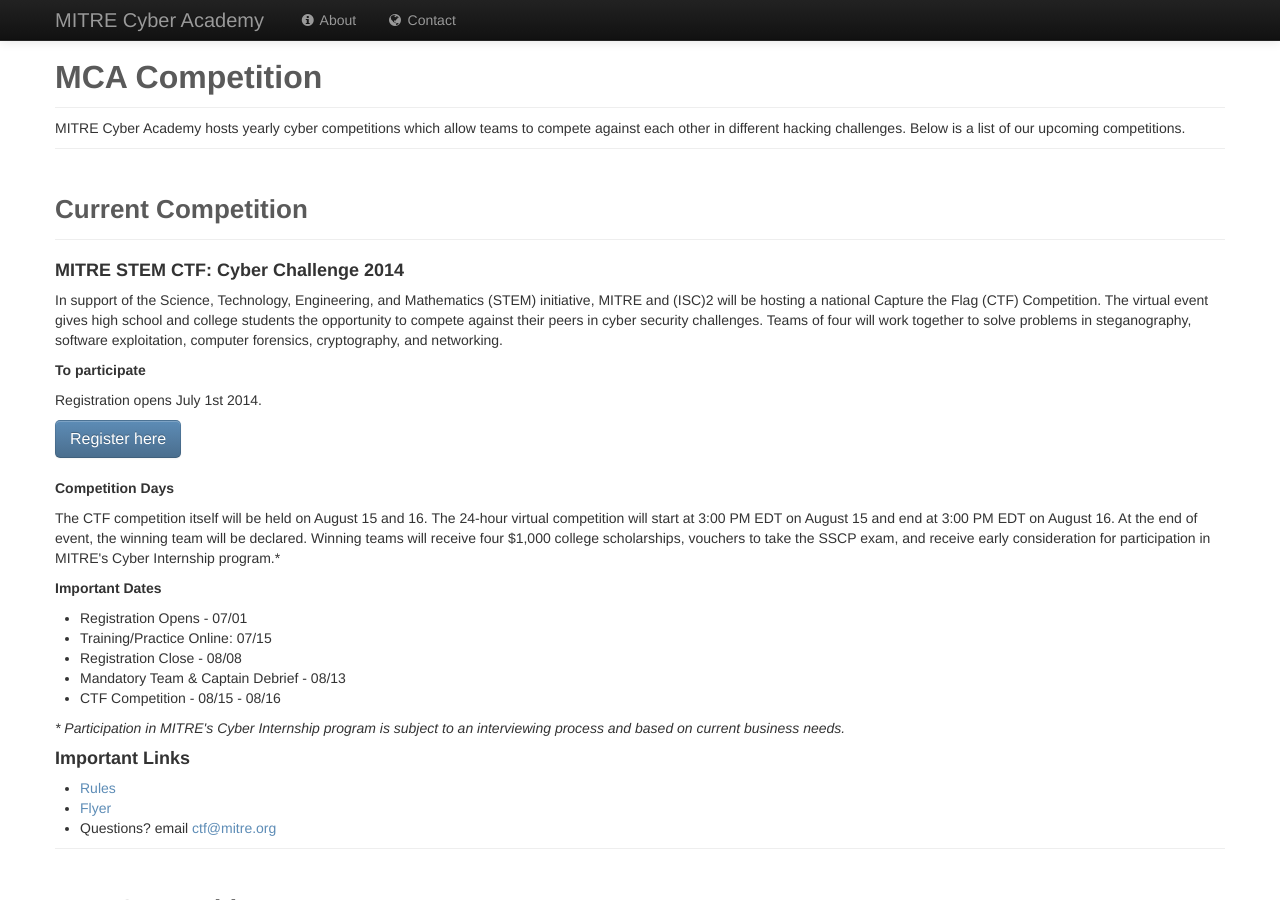
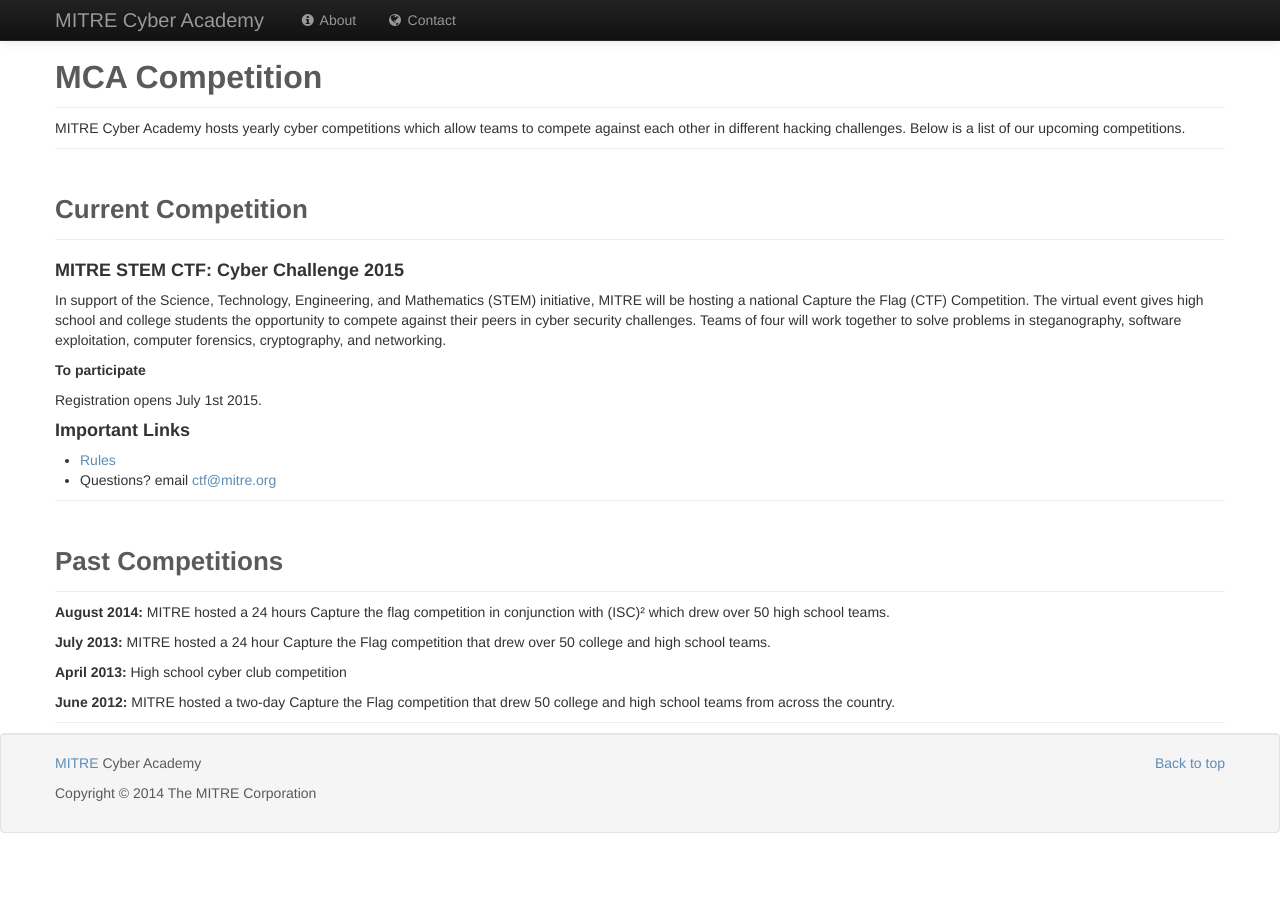
Before and after one commit to mitre-cyber-academy/mitre-cyber-academy.github.io, a Jekyll site: the page built from competitions/index.html, in a window 1280 px wide and 900 px high, scrolled down 279 px. Built offline with Jekyll 4.4.1, drawn with Linux system fonts in a browser that asks for light colours; after the commit the page ends 1112 px from its top, so only the background shows below that.

Commit message:
Updated competition page to no longer contain 2014 competition information and instead contain information for the 2015 competition.

```diff
--- a/competitions/index.html
+++ b/competitions/index.html
@@ -36,51 +36,19 @@ redirect_from:
         <h2>Current Competition</h2>
      </div>
     <div class="maincontent row-fluid">
-        <h4>MITRE STEM CTF: Cyber Challenge 2014</h4>
+        <h4>MITRE STEM CTF: Cyber Challenge 2015</h4>
         <p>
-            In support of the Science, Technology, Engineering, and
-            Mathematics (STEM) initiative, MITRE and (ISC)2 will be hosting
-            a national Capture the Flag (CTF) Competition. The virtual
-            event gives high school and college students the opportunity to
-            compete against their peers in cyber security challenges. Teams
-            of four will work together to solve problems in steganography,
-            software exploitation, computer forensics, cryptography, and
-            networking.
+            In support of the Science, Technology, Engineering, and Mathematics (STEM) initiative, MITRE will be hosting a national Capture the Flag (CTF) Competition. The virtual event gives high school and college students the opportunity to compete against their peers in cyber security challenges. Teams of four will work together to solve problems in steganography, software exploitation, computer forensics, cryptography, and networking.
         </p>
 
         <h5>To participate </h5>
         <p>
-            Registration opens July 1st 2014.
+            Registration opens July 1st 2015.
         </p>
-        <div class="centerbutton"><p><a class="btn btn-large btn-primary" href="http://register.mitrestemctf.org">Register here</a></p></div>
 
-
-        <h5>Competition Days</h5>
-        <p>
-            The CTF competition itself will be held on August 15 and 16.  The
-            24-hour virtual competition will start at 3:00 PM EDT on August
-            15 and end at 3:00 PM EDT on August 16.  At the end of event, the
-            winning team will be declared. Winning teams will receive
-            four $1,000 college scholarships, vouchers to take the SSCP
-            exam, and receive early consideration for participation in
-            MITRE's Cyber Internship program.*
-        </p>
-        <h5>Important Dates</h5>
-        <ul>
-            <li>Registration Opens - 07/01</li>
-            <li>Training/Practice Online: 07/15</li>
-            <li>Registration Close - 08/08</li>
-            <li>Mandatory Team & Captain Debrief - 08/13</li>
-            <li>CTF Competition - 08/15 - 08/16</li>
-        </ul>
-
-        <div>
-            <em>* Participation in MITRE's Cyber Internship program is subject to an interviewing process and based on current business needs.</em>
-        </div>
         <h4>Important Links</h4>
         <ul>
             <li><a href="rules/">Rules</a></li>
-            <li><a href="mitre-stem-ctf-2014.pdf">Flyer</a></li>
             <li>Questions? email <a href="mailto:ctf@mitre.org">ctf@mitre.org</a>
         </ul>
     </div>
@@ -89,6 +57,7 @@ redirect_from:
         <h2>Past Competitions</h2>
     </div>
     <div class="maincontent row-fluid">
+        <p><b>August 2014:</b> MITRE hosted a 24 hours Capture the flag competition in conjunction with (ISC)² which drew over 50 high school teams.</p>
         <p><b>July 2013:</b> MITRE hosted a 24 hour Capture the Flag competition that drew over 50 college and high school teams.</p>
         <p><b>April 2013:</b> High school cyber club competition</p>
         <p><b>June 2012:</b> MITRE hosted a two-day Capture the Flag competition that drew 50 college and high school teams from across the country.</p>
```
